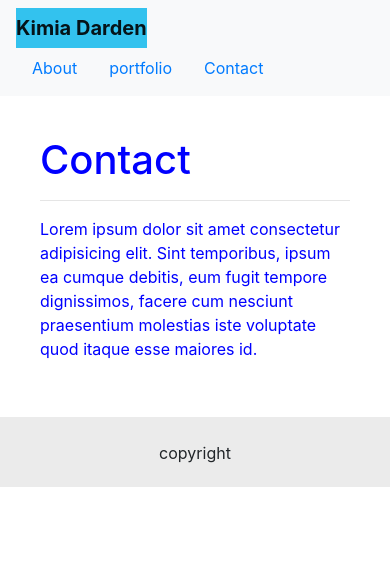
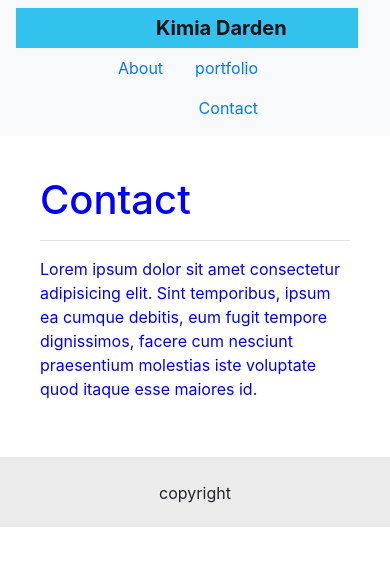
Before and after one commit to kimiadarden/Responsive-Portfolio, a plain HTML site: page contact.html in a window 390 px wide. Drawn offline with nearby package versions, Linux system fonts and the light colour scheme.

Commit message:
media addition for the nav bar mobile

```diff
--- a/contact.html
+++ b/contact.html
@@ -17,11 +17,12 @@
 
     <header>
 
+
         <nav class="navbar navbar-expand-lg navbar-light bg-light">
-            <a class="navbar-brand font-weight-bolder" style="background-color: rgb(51, 194, 238);">Kimia Darden</a>
+            <a class="navbar-brand font-weight-bolder" style="background-color: rgb(51, 194, 238);" id="navleftside">Kimia Darden</a>
 
 
-            <ul class="nav justify-content-end">
+            <ul class="nav justify-content-end" id="navrightside">
                 <li class="nav-item">
                   <a class="nav-link active" href="index.html">About</a>
                 </li>
@@ -34,6 +35,7 @@
             </ul>
 
           </nav>
+
     </header>
 
     <div class="container-sm" class="container-md" class="container-lg">
--- a/style.css
+++ b/style.css
@@ -1,3 +1,7 @@
+
+
+
+
 
 #main{
 color: blue;
@@ -12,3 +16,18 @@ footer{
     margin-bottom: 0px;
     text-align: center;
 }
+
+/* [class*="col-"] {
+  width: 100%;
+} */
+
+@media only screen and (max-width: 640px) {
+
+#navrightside{
+  width: 100%;
+  padding-right: 100px;}
+
+  #navleftside{
+    width: 100%;
+padding-left: 140px;}
+}
```
